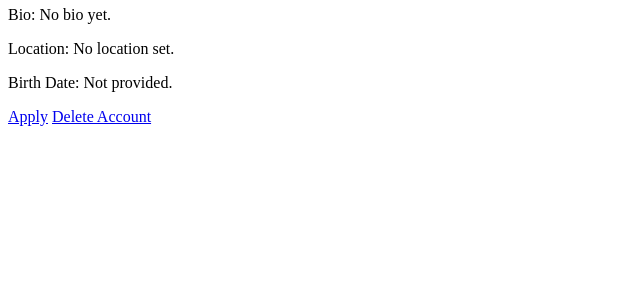
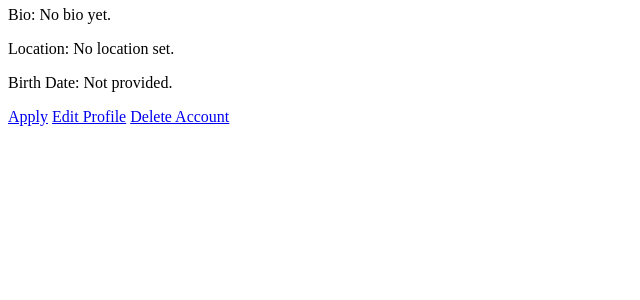
Before and after one commit to IstiakNabil/EDUVERSE, a Django app: template Eduverse/eduverse/accounts/templates/accounts/profile.html in a window 1280 px wide. Shown: the part 207-507 px from the top of the page, without its empty margins (0-640 px from the left). Run offline with Django 5.2, Linux system fonts and the light colour scheme; the template is opened without the code that fills it, so the values that code supplies are empty.

Commit message:
fixed the update_profile

```diff
--- a/Eduverse/eduverse/accounts/templates/accounts/profile.html
+++ b/Eduverse/eduverse/accounts/templates/accounts/profile.html
@@ -21,6 +21,6 @@
   {% else %}
     <a href="{% url 'teachers:apply' %}">Apply</a>
   {% endif %}
-
+  <a href="{% url 'profile_update' %}">Edit Profile</a>
   <a href="{% url 'delete_account' %}">Delete Account</a>
 {% endblock %}
```
Also changed, not shown: Eduverse/eduverse/db.sqlite3.
